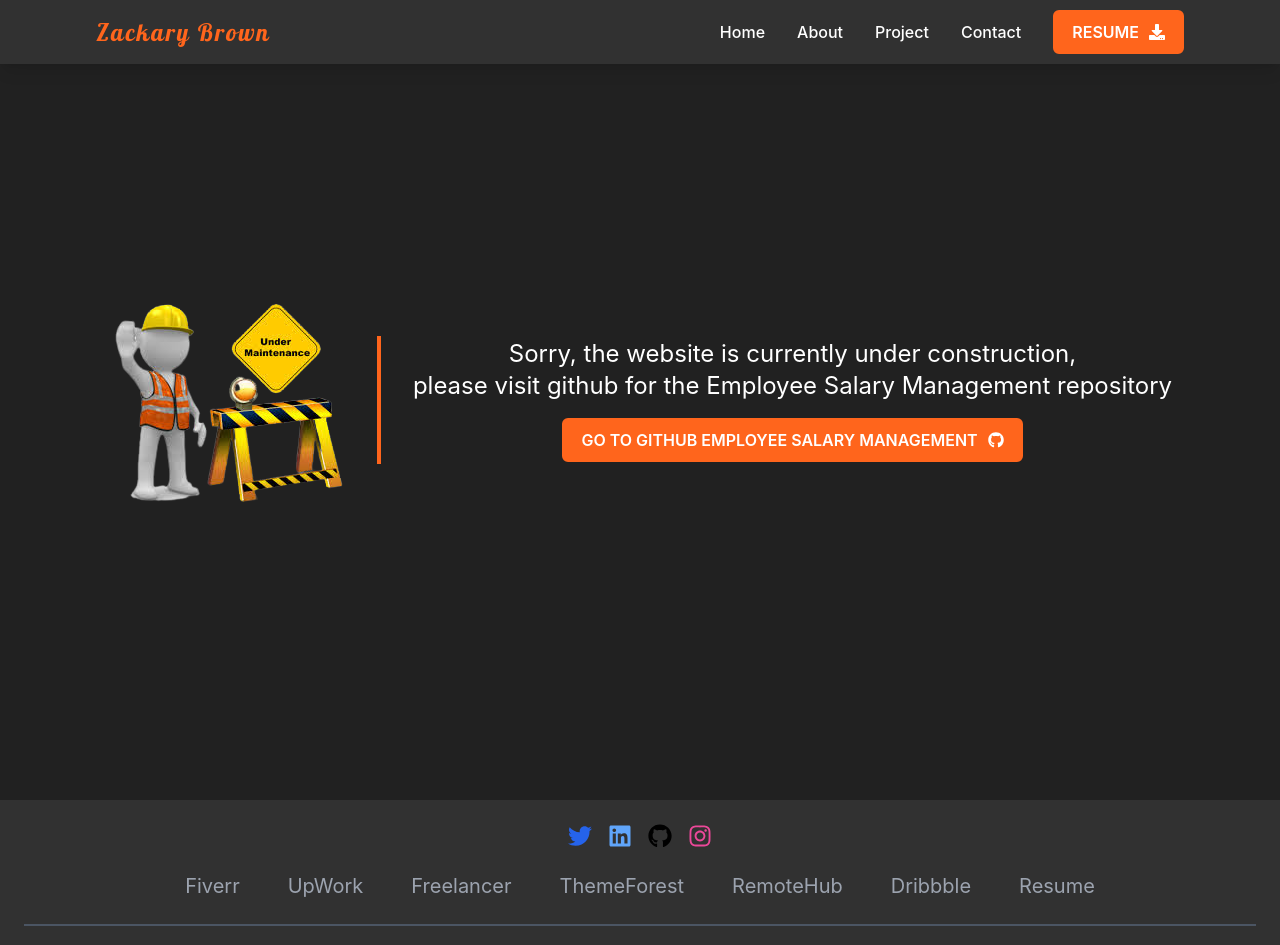
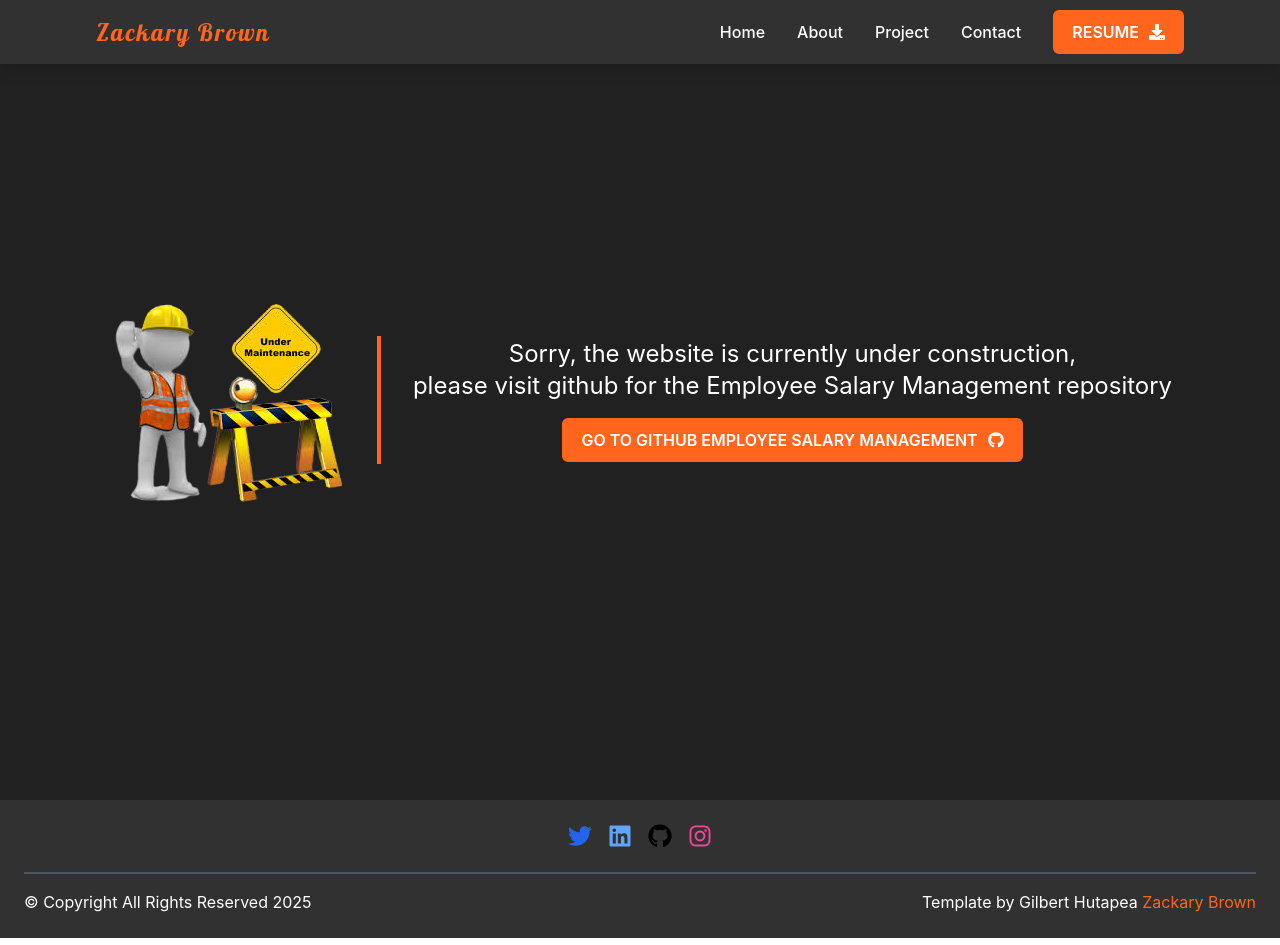
Before and after one commit to ZacksBroDev/Zacks-Portfolio, a React (Create React App) app: page /employee-salary-management in a window 1280 px wide. Shown: the top 945 px of the page. Built offline with nearby package versions, Linux system fonts and the light colour scheme.

Commit message:
update the content

```diff
--- a/src/components/molecules/Banner/index.js
+++ b/src/components/molecules/Banner/index.js
@@ -31,11 +31,9 @@ const Banner = () => {
             className="text-2xl text-primary font-bold translate-y-[-80%] sm:translate-y-[-0%]"
             cursor={true}
             sequence={[
-              "A Mern-stack Developer",
+              "A Mern-Stack Developer",
               2000,
-              "A Full-stack Developer",
-              2000,
-              "A Front-end Developer",
+              "A Full-Stack Developer",
               2000,
             ]}
             wrapper="div"
--- a/src/components/molecules/Footer/index.js
+++ b/src/components/molecules/Footer/index.js
@@ -13,93 +13,35 @@ const Footer = () => {
         <div className="flex items-center justify-center mb-6">
           <a
             className="inline-block mx-2"
-            href="https://twitter.com/GilbertHutapeaa"
+            href="https://x.com/bmxbro01"
             target="_blank"
-            rel="noopener noreferrer"
+            rel="X Zackary Brown"
           >
             <FaTwitter className="text-2xl text-blue-600" />
           </a>
           <a
             className="inline-block mx-2"
-            href="https://linkedin.com/in/gilberthutapea"
+            href="www.linkedin.com/in/zackaryzbrown"
             target="_blank"
-            rel="noopener noreferrer"
+            rel="Linkedin Zackary Brown"
           >
             <FaLinkedin className="text-2xl text-blue-400" />
           </a>
           <a
             className="inline-block mx-2"
-            href="https://www.github.com/berthutapea"
+            href="https://github.com/ZacksBroDev"
             target="_blank"
-            rel="noopener noreferrer"
+            rel="Github Link"
           >
             <FaGithub className="text-2xl text-black" />
           </a>
           <a
             className="inline-block mx-2"
-            href="https://www.instagram.com/bethup97/"
+            href="https://www.instagram.com/zackarybroski/"
             target="_blank"
-            rel="noopener noreferrer"
+            rel="Instagram Link"
           >
             <FaInstagram className="text-2xl text-pink-500" />
-          </a>
-        </div>
-        <div className="hidden  md:flex items-center justify-center mb-6 flex-wrap">
-          <a
-            className="text-xl inline-bloc mx-6 text-neutral"
-            href="https://www.fiverr.com/berthutapea"
-            target="_blank"
-            rel="noopener noreferrer"
-          >
-            Fiverr
-          </a>
-          <a
-            className="text-xl inline-bloc mx-6 text-neutral"
-            href="https://www.upwork.com/freelancers/~0171c0d54d5dea86ec"
-            target="_blank"
-            rel="noopener noreferrer"
-          >
-            UpWork
-          </a>
-          <a
-            className="text-xl inline-bloc mx-6 text-neutral"
-            href="http://freelancer.com/u/berthutapea"
-            target="_blank"
-            rel="noopener noreferrer"
-          >
-            Freelancer
-          </a>
-          <a
-            className="text-xl inline-bloc mx-6 text-neutral"
-            href="https://themeforest.net/user/berthutapea"
-            target="_blank"
-            rel="noopener noreferrer"
-          >
-            ThemeForest
-          </a>
-          <a
-            className="text-xl inline-bloc mx-6 text-neutral"
-            href="https://remotehub.com/gilbert.hutapea"
-            target="_blank"
-            rel="noopener noreferrer"
-          >
-            RemoteHub
-          </a>
-          <a
-            className="text-xl inline-bloc mx-6 text-neutral"
-            href="https://dribbble.com/berthutapea"
-            target="_blank"
-            rel="noopener noreferrer"
-          >
-            Dribbble
-          </a>
-          <a
-            className="text-xl inline-bloc mx-6 text-neutral"
-            href="https://drive.google.com/file/d/19rnbukAhf9oPhadMhsvI3xnWF6FIYeMT/view?usp=share_link"
-            target="_blank"
-            rel="noopener noreferrer"
-          >
-            Resume
           </a>
         </div>
 
@@ -107,13 +49,13 @@ const Footer = () => {
         <div className="flex flex-col md:flex-row items-center justify-between mt-4">
           <p>&copy; Copyright All Rights Reserved {year.getFullYear()}</p>
           <p>
-            Template by{" "}
+            Template by{" Gilbert Hutapea "}
             <a
-              href="https://linkedin.com/in/gilberthutapea"
+              href="www.linkedin.com/in/zackaryzbrown"
               className="text-primary hover:underline"
               target="blank"
             >
-              Gilbert Hutapea
+               Zackary Brown
             </a>
           </p>
         </div>
--- a/src/pages/About/index.js
+++ b/src/pages/About/index.js
@@ -15,33 +15,25 @@ const About = () => {
           <h1 className="text-4xl font-semibold drop-shadow-md text-center">
             About <span className="text-primary">Me</span>
           </h1>
-          <BottomLine />
         </div>
         <div className="grid grid-cols-1 md:grid-cols-2 gap-20">
           <div>
             <img
-              src="https://res.cloudinary.com/du541igfh/image/upload/v1683035791/Blog%20Portfolio%20Gilbert/Project/berthutapea.com/GilbertHutapea_qjy2gq.png"
-              alt="Gilbert Hutapea"
+              src=" "
+              alt="Zackary Brown"
               className="p-12 w-70 h-70 transform translate-y-[-12%]"
-              title="Gilbert Hutapea"
+              title="Zackary Brown"
             />
           </div>
           <div>
             <h1 className="text-4xl font-semibold mb-4 text-center translate-y-[-380%] sm:translate-y-[-0%] sm:text-3xl sm:mb-2 md:text-left">
-              Gilbert Hutapea
+              Zackary Brown
             </h1>
             <div className="my-8">
               <TypeAnimation
                 className="text-2xl text-primary font-bold text-center translate-y-[-500%] sm:translate-y-[-0%]  sm:text-2xl sm:mb-2 md:text-left"
                 cursor={true}
-                sequence={[
-                  "A Mern-stack Developer",
-                  2000,
-                  "A Full-stack Developer",
-                  2000,
-                  "A Front-end Developer",
-                  2000,
-                ]}
+                sequence={["A Full-stack Developer", 2000]}
                 wrapper="div"
                 repeat={Infinity}
               />
@@ -67,20 +59,19 @@ const About = () => {
             </p>
             <div className="grid grid-cols-1 lg:grid-cols-2 gap-x-12 gap-y-4 mt-4 text-center translate-y-[-50%] sm:translate-y-[-0%] sm:mb-2 md:text-left ">
               <h2 className="font-medium">
-                <span className="mr-2 text-primary">Name : </span>Gilbert
-                Hutapea
+                <span className="mr-2 text-primary">Name : </span>Zackary Brown
               </h2>
               <h2 className="font-medium">
-                <span className="mr-2 text-primary">Phone : </span>+62 823 6148
-                4992
+                <span className="mr-2 text-primary">Phone : </span>+1 505 358
+                8607
               </h2>
               <h2 className="font-medium">
                 <span className="mr-2 text-primary">Email : </span>
-                berthutapea@gmail.com
+                zackaryzbrown@gmail.com
               </h2>
               <h2 className="font-medium">
-                <span className="mr-2 text-primary">Address : </span>Karawang,
-                Jawa Barat, Indonesia
+                <span className="mr-2 text-primary">Address : </span>
+                Denver, Colorado
               </h2>
               <a
                 href="https://drive.google.com/file/d/19rnbukAhf9oPhadMhsvI3xnWF6FIYeMT/view?usp=share_link"
--- a/src/pages/Contact/index.js
+++ b/src/pages/Contact/index.js
@@ -120,9 +120,7 @@ const Contact = () => {
           </div>
           <div className="flex items-center my-6">
             <MdEmail className="text-3xl mr-8 hover:text-primary cursor-pointer duration-300"></MdEmail>
-            <h3 className="font-medium text-primary">
-              zackaryzbrown@gmail.com
-            </h3>
+            <h3 className="font-medium text-primary">zackaryzbrown@gmail.com</h3>
           </div>
           <div className="flex items-center my-6">
             <FaLocationArrow className="text-2xl mr-8 hover:text-primary cursor-pointer duration-300"></FaLocationArrow>
```
